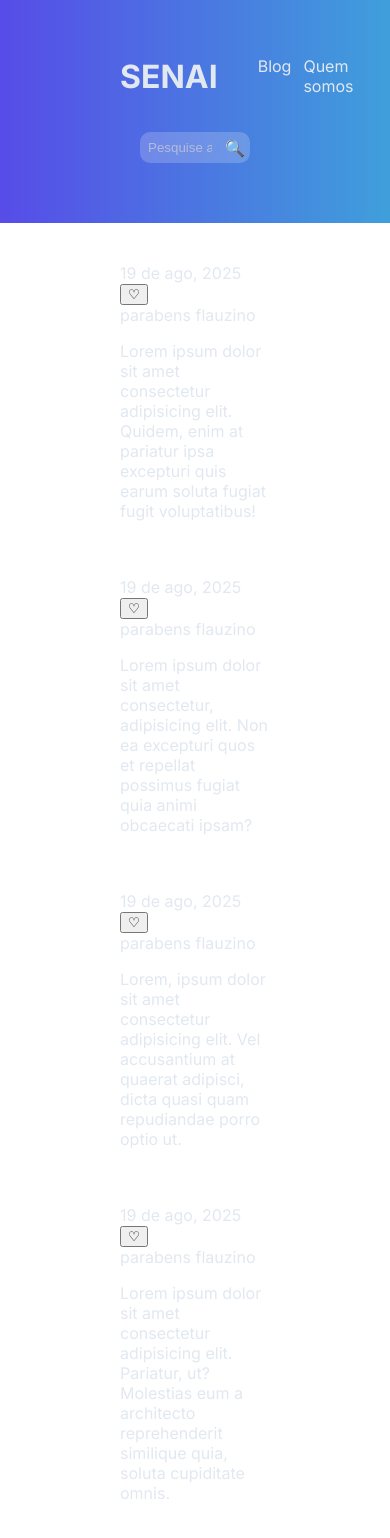
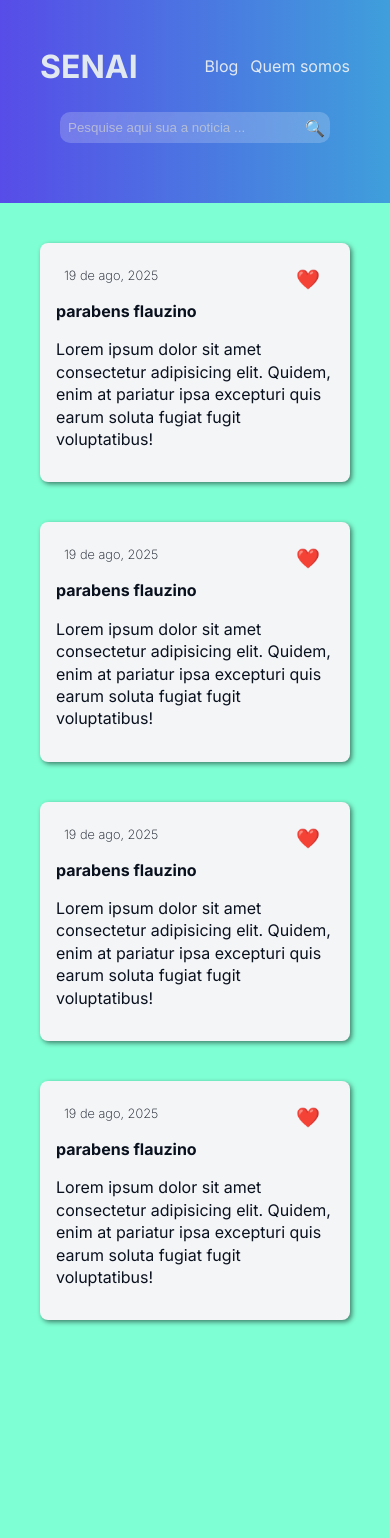
Before and after one commit to Kazaki-Dev0/Blog-responsivo, a plain HTML site: page index.html in a window 390 px wide. After the commit the page ends 1360 px from the top, so only its background shows below. Drawn offline with Linux system fonts and the light colour scheme.

Commit message:
pagnews1

```diff
--- a/index.html
+++ b/index.html
@@ -35,61 +35,61 @@
       <section class="articles">
 
 
-        <article class="article-card1">
+        <article class="article-card">
 
          <div class="article-header">
            <span class="date">19 de ago, 2025</span>
-           <button class="likebutton">♡</button>
+           <button class="likebutton">❤️</button>
         </div>
 
-        <a href="noticia.html">parabens flauzino</a>
+        <a href="noticia.html" class="article-title">parabens flauzino</a>
 
-        <p class="content-1" >Lorem ipsum dolor sit amet consectetur adipisicing elit. Quidem, enim at pariatur ipsa excepturi quis earum soluta fugiat fugit voluptatibus!</p>
+        <p class="content" >Lorem ipsum dolor sit amet consectetur adipisicing elit. Quidem, enim at pariatur ipsa excepturi quis earum soluta fugiat fugit voluptatibus!</p>
 
         </article>
 
 
 
-        <article class="article-card2">
+        <article class="article-card">
 
-            <div class="article-header2">
+            <div class="article-header">
               <span class="date">19 de ago, 2025</span>
-              <button class="likebutton">♡</button>
+              <button class="likebutton">❤️</button>
            </div>
 
-           <a href="noticia.html">parabens flauzino</a>
+           <a href="noticia.html" class="article-title">parabens flauzino</a>
 
-           <p class="content-2" >Lorem ipsum dolor sit amet consectetur, adipisicing elit. Non ea excepturi quos et repellat possimus fugiat quia animi obcaecati ipsam?</p>
+           <p class="content" >Lorem ipsum dolor sit amet consectetur adipisicing elit. Quidem, enim at pariatur ipsa excepturi quis earum soluta fugiat fugit voluptatibus!</p>
 
         </article>
 
 
 
-        <article class="article-card3">
+        <article class="article-card">
 
-            <div class="article-header3">
+            <div class="article-header">
               <span class="date">19 de ago, 2025</span>
-              <button class="likebutton">♡</button>
+              <button class="likebutton">❤️</button>
            </div>
 
-           <a href="noticia.html">parabens flauzino</a>
+           <a href="noticia.html " class="article-title">parabens flauzino</a>
 
-           <p class="content-3" >Lorem, ipsum dolor sit amet consectetur adipisicing elit. Vel accusantium at quaerat adipisci, dicta quasi quam repudiandae porro optio ut.</p>
+           <p class="content" >Lorem ipsum dolor sit amet consectetur adipisicing elit. Quidem, enim at pariatur ipsa excepturi quis earum soluta fugiat fugit voluptatibus!</p>
 
         </article>
 
 
 
-        <article class="article-card4">
+        <article class="article-card">
 
-            <div class="article-header4">
+            <div class="article-header">
               <span class="date">19 de ago, 2025</span>
-              <button class="likebutton">♡</button>
+              <button class="likebutton">❤️</button>
            </div>
 
-           <a href="noticia.html">parabens flauzino</a>
+           <a href="noticia.html" class="article-title">parabens flauzino</a>
 
-           <p class="content-4" >Lorem ipsum dolor sit amet consectetur adipisicing elit. Pariatur, ut? Molestias eum a architecto reprehenderit similique quia, soluta cupiditate omnis.</p>
+           <p class="content" >Lorem ipsum dolor sit amet consectetur adipisicing elit. Quidem, enim at pariatur ipsa excepturi quis earum soluta fugiat fugit voluptatibus!</p>
 
         </article>
 
--- a/style.css
+++ b/style.css
@@ -59,7 +59,82 @@ header nav ul {
 }
 .articles{
    display: flex;
+   justify-content: center;
    padding: 40px 120px;
    gap: 40px;
    flex-wrap: wrap;
 }
+.article-card{
+    background-color: #f4f5f7;
+    color: #0a111e;
+    box-shadow: 2px 2px 5px rgba(0, 0, 0, 0.5);
+    padding: 16px;
+    border-radius: 8px;
+    width: 100%;
+}
+.article-header{
+    display: flex;
+    justify-content: space-between;
+    margin: 8px;
+    font-weight: 200;
+}
+.article-title{
+    font-weight: bolder;
+}
+.article-card{
+    line-height: 1.4;
+}
+.likebutton{
+    background: none;
+    border: none;
+    font-size: 1.5em;
+}
+@media (max-width: 768px) {
+   body{
+    background-color: aquamarine;
+   }
+   .article-header{
+    font-size: 0.8em;
+   }
+   header, .articles{
+    padding: 40px;
+   }
+
+}
+.ntitle{
+    text-align: center;
+    margin: 20px 0px;
+    font-weight: bolder;
+}
+.article{
+    padding: 24px;
+    width: 60%;
+    background-color: #d8d8d8;
+    padding: 40px 120px;
+    color: #0a111e;
+    display: flex;
+    justify-content: center;
+    align-items: center;
+    border-radius: 20px;
+    flex-direction: column;
+    box-shadow: 2px 2px 5px rgba(0, 0, 0, 0.6);
+}
+.nbc{
+    background-color: rgb(255, 255, 255);
+    padding: 40px;
+    display: flex;
+    justify-content: center;
+}
+.news-highlight{
+    font-size: 1.5;
+    text-align: center;
+    font-style: oblique;
+}
+.news-body{
+    line-height: 1.5;
+    text-indent: 24px;
+}
+img{
+    width: 100%;
+    padding: 16px;
+}
```
Also changed, not shown: noticia.html (added, +46 -0 lines), images/unnamed-5.jpg.avif (added).
